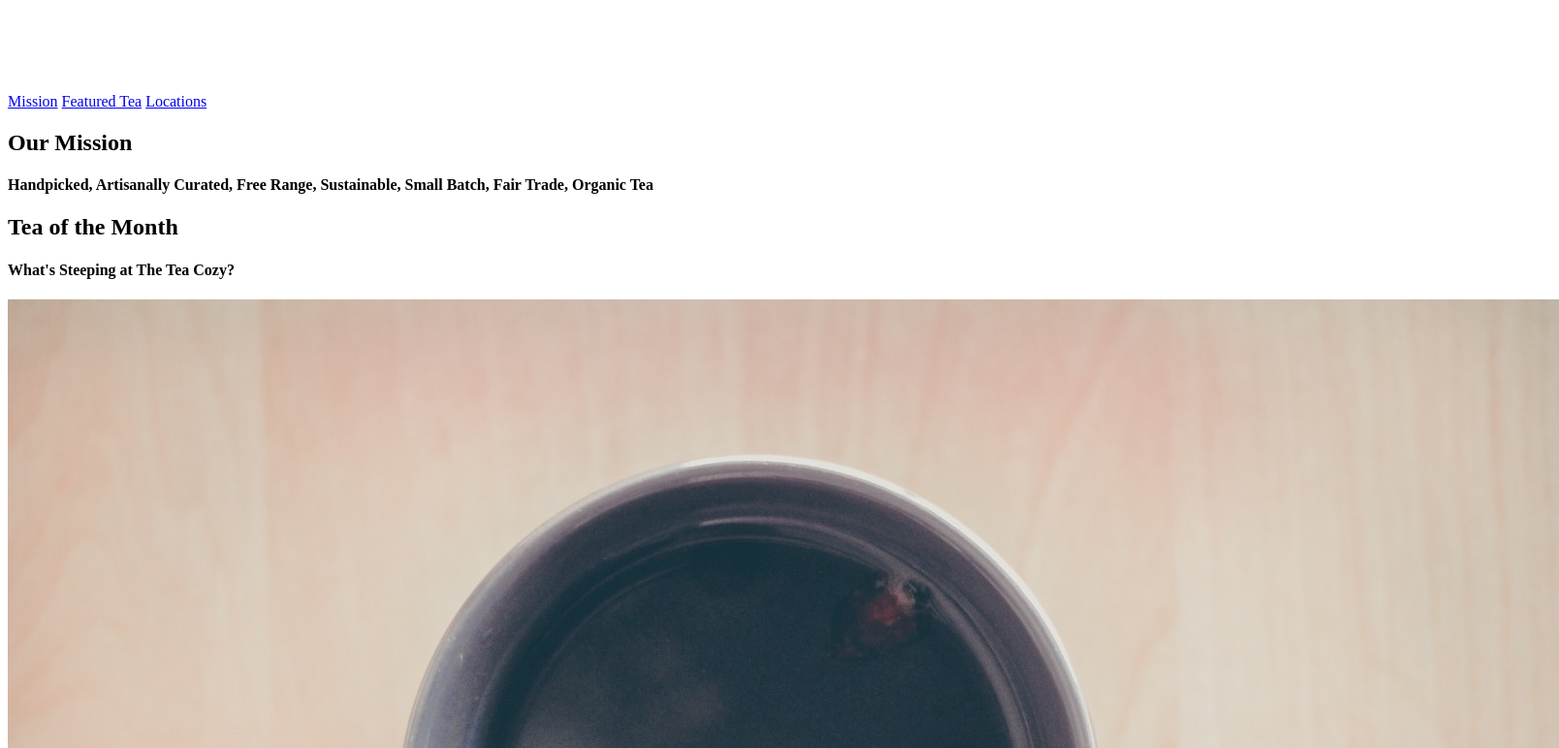
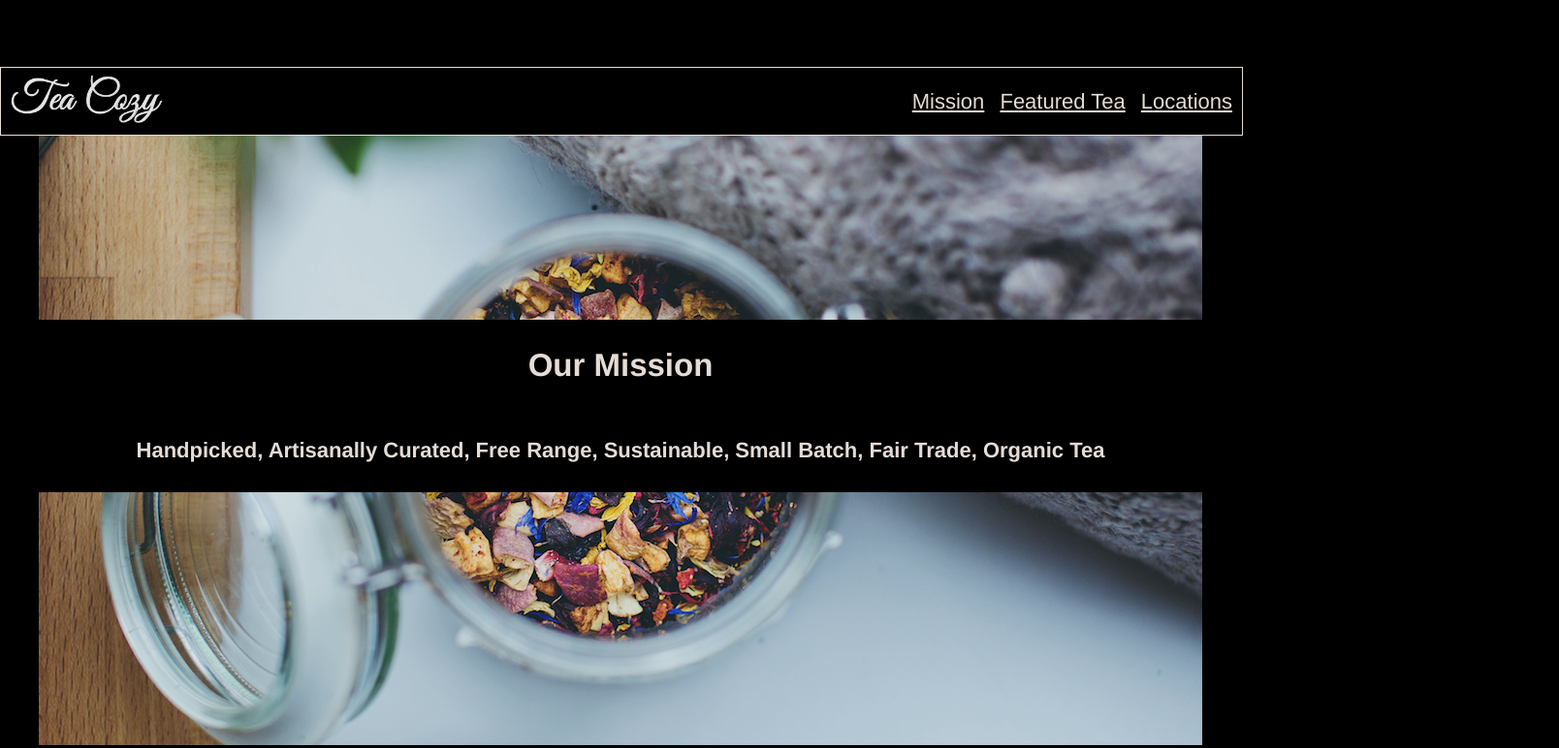
Before and after one commit to Pankkss/teacozy, a plain HTML site: page index.html in a window 1280 px wide. Shown: the top 772 px of the page at 97% size, 1608 px wide, since content can reach past the window. Drawn offline with Linux system fonts and the light colour scheme.

Commit message:
All images placed, issues with aligning CSS

```diff
--- a/index.html
+++ b/index.html
@@ -2,6 +2,7 @@
 <html>
 <head>
   <meta charset="utf-8">
+  <link href="resources/css/style.css" type="text/css" rel="stylesheet">
   <title>Tea Cozy</title>
   <meta name="viewport" content="width=device-width, initial-scale=1.0">
 </head>
@@ -22,7 +23,7 @@
         <div>
             <h2>Our Mission</h2>
             <h4>Handpicked, Artisanally Curated, Free Range, Sustainable, Small Batch, Fair Trade, Organic Tea</h4>
-        </div>
+      </div>
       </div>
       <div class="TOTM">
         <div id="teas">
@@ -57,19 +58,19 @@
       <div class="blurry">
         <h2>Locations</h2>
         <div class="locations">
-            <div id="downtown">
+            <div class="place" id="downtown">
                 <h3>Downtown</h3>
                 <h4>384 West 4th St</h4>
                 <h4>Suite 108</h4>
                 <h4>Portland, Maine</h4>
             </div>
-            <div id="downtown">
+            <div class="place" id="downtown">
                 <h3>East Bayside</h3>
                 <h4>3433 Phisherman's Avenue</h4>
                 <h4>(Northwest Corner)</h4>
                 <h4>Portland, Maine</h4>
             </div>
-            <div id="downtown">
+            <div class="place" id="downtown">
                 <h3>Oakdale</h3>
                 <h4>515 Crescent Avenue</h4>
                 <h4>Second Floor</h4>
@@ -83,7 +84,7 @@
         <h5>915-555-8904</h5>
       </div>
       <div class="copy">
-      <h4>copyright The Tea Cozy 2017</h4>
+          <h4>copyright The Tea Cozy 2017</h4>
       </div>
   </main>
 
--- a/resources/css/style.css
+++ b/resources/css/style.css
@@ -0,0 +1,103 @@
+body {
+    font-family: Helvetica;
+    font-size: 22px;
+    color: seashell;
+    background-color: black;
+    opacity: 0.9;
+    text-align: center;
+    height: 100%;
+    margin: 0px auto;
+    flex-wrap: wrap;
+}
+
+.header {
+    height: 69px;
+    display: flex;
+    z-index: 1;
+    background-color: black;
+    border: solid 1px seashell;
+    position: fixed;
+    width: 100%;
+    align-items: center;
+}
+
+.logo {
+    margin-left: 10px;
+}
+
+.nav {
+    text-align: right;
+    width: 100%;
+}
+.logo img {
+    height: 50px;
+}
+
+.header a {
+    text-decoration: underline;
+    display: inline-flex;
+    text-align: right;
+    color: inherit;
+    padding-right: 10px;
+}
+
+.mainImg {
+    background-image: url(/resources/images/img-mission-background.jpg);
+    height: 700px;
+    width: 1200px;
+    margin-top: 69px;
+    align-items: center;
+    justify-content: center;
+    display: flex;
+    margin: 69px auto 0px auto;
+}
+
+.mainImg div {
+    display: flex;
+    flex-direction: column;
+    align-items: center;
+    justify-content: center;
+    background-color: black;
+    width: 100%;
+}
+
+.TOTM {
+    width: 1000px;
+    margin: 0px auto;
+}
+
+.TOTM img {
+    width: 300px;
+    height: 200px;
+}
+
+.teaRowOne {
+    display: inline-flex;
+}
+
+.teaRowTwo {
+    display: inline-flex;
+}
+
+.blurry {
+    background-image: url(../images/img-locations-background.jpg);
+    height: 500px;
+    background-repeat: no-repeat;
+}
+
+.blurry .locations {
+    display: inline-flex;
+    margin-top: 15px;
+
+
+}
+
+.place {
+    background-color: black;
+    width: 300px;
+    opacity: 1;
+}
+
+#downtown {
+    margin: 0px 40px;
+}
```
